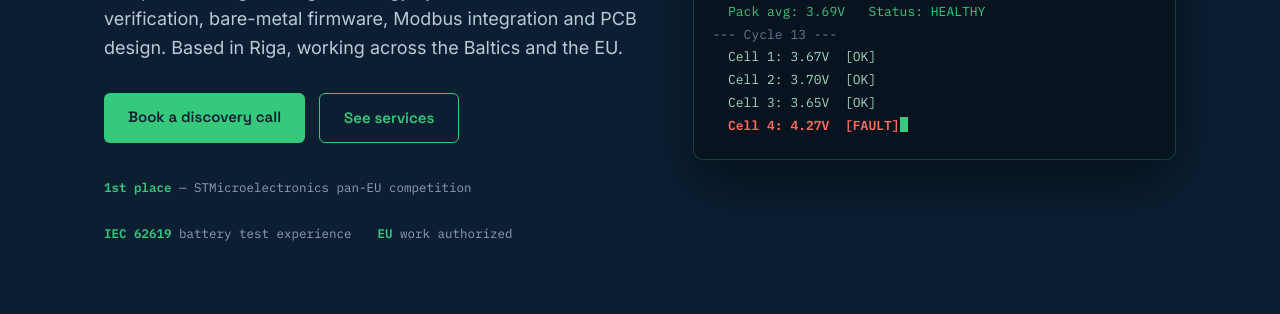
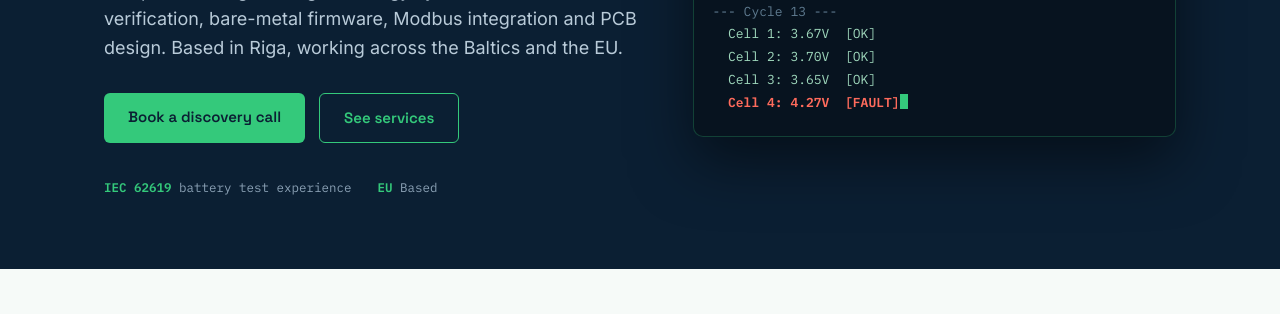
Before and after one commit to Saheem424/saheem-engineering-services, a plain HTML site: page index.html in a window 1280 px wide. Shown: the part 486-800 px from the top of the page. Drawn offline with Linux system fonts and the light colour scheme.

Commit message:
Update hero meta information in index.html

```diff
--- a/index.html
+++ b/index.html
@@ -174,9 +174,8 @@ footer{border-top:1px solid var(--line);padding:34px 0;font-size:13.5px;color:va
         <a class="btn ghost" href="#services">See services</a>
       </div>
       <div class="hero-meta">
-        <span><b>1st place</b> — STMicroelectronics pan-EU competition</span>
         <span><b>IEC 62619</b> battery test experience</span>
-        <span><b>EU</b> work authorized</span>
+        <span><b>EU</b> Based</span>
       </div>
     </div>
     <div class="term" aria-label="Live demo: battery monitor firmware output">
```
